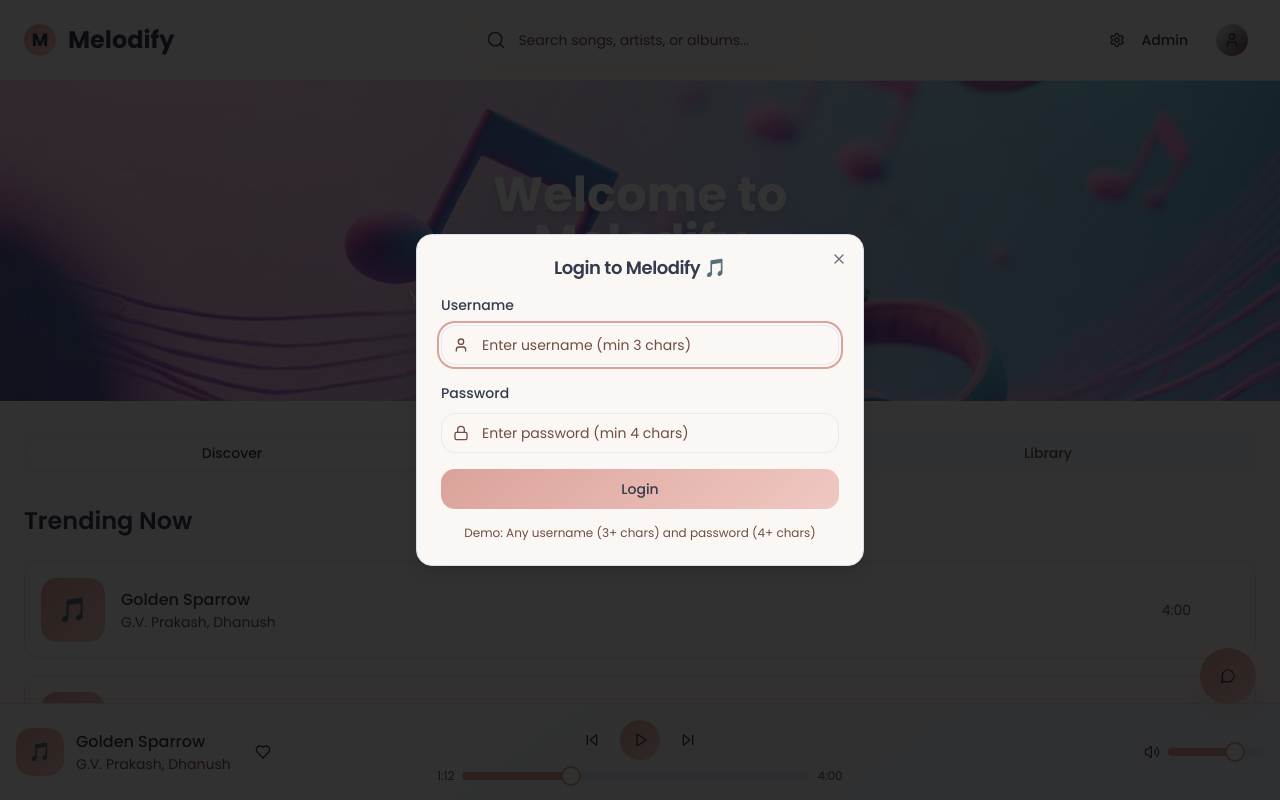
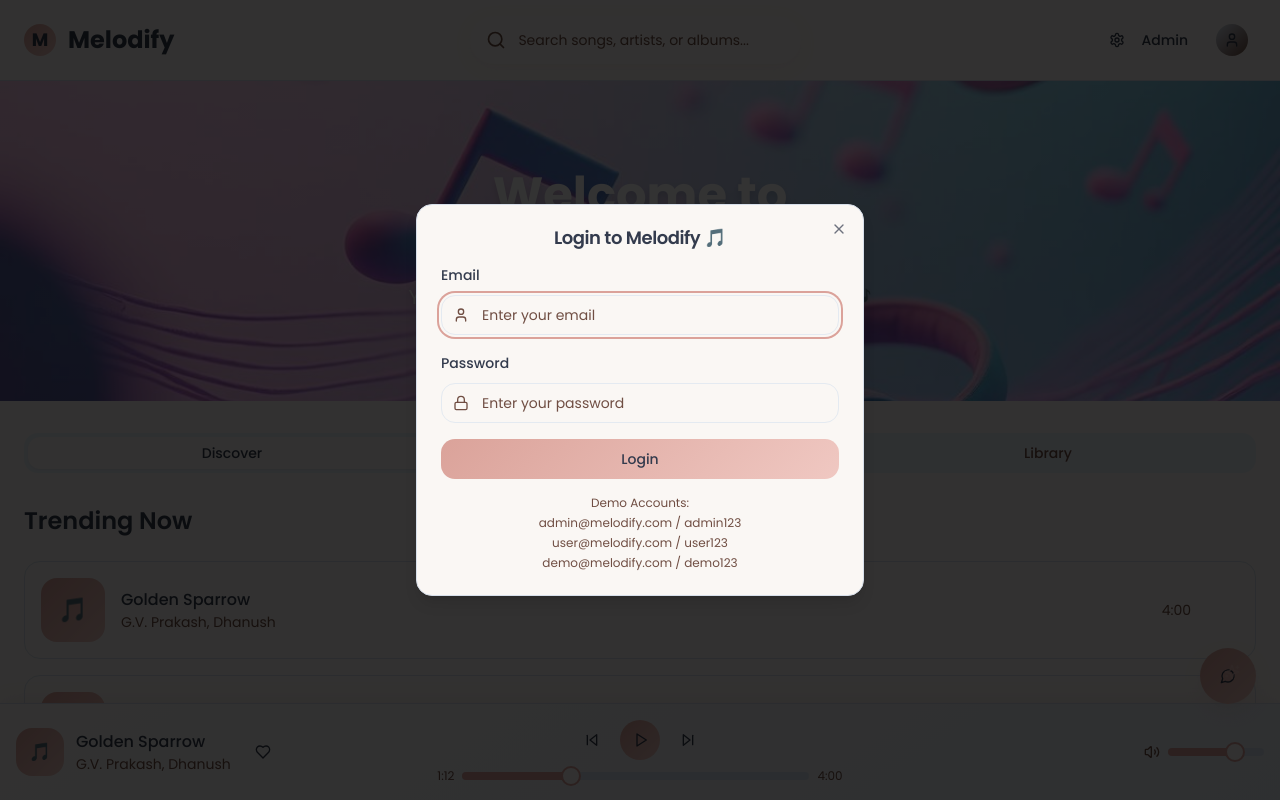
Before and after one commit to sivaranji627/sonic-friend-app, a React (Vite) app: page / in a window 1280 px wide. Both pictures are taken after a click on the button 1231 px from the left and 40 px from the top of the page. Shown: the top 800 px of the page. Built offline with nearby package versions, Linux system fonts and the light colour scheme.

Commit message:
Fix login validation
Ensure login only succeeds with correct credentials.

```diff
--- a/src/components/UserLogin.tsx
+++ b/src/components/UserLogin.tsx
@@ -11,7 +11,7 @@ interface UserLoginProps {
 }
 
 export const UserLogin = ({ onLoginStatusChange }: UserLoginProps) => {
-  const [username, setUsername] = useState("");
+  const [email, setEmail] = useState("");
   const [password, setPassword] = useState("");
   const [isLoggedIn, setIsLoggedIn] = useState(false);
   const [currentUser, setCurrentUser] = useState("");
@@ -21,34 +21,44 @@ export const UserLogin = ({ onLoginStatusChange }: UserLoginProps) => {
   const handleLogin = (e: React.FormEvent) => {
     e.preventDefault();
 
-    if (!username.trim() || !password.trim()) {
+    if (!email.trim() || !password.trim()) {
       toast({
         title: "Login Failed",
-        description: "Please enter both username and password",
+        description: "Please enter both email and password",
         variant: "destructive",
       });
       return;
     }
 
-    // Simple validation - in real app, this would be API call
-    if (username.length >= 3 && password.length >= 4) {
+    // Validate specific credentials
+    const validCredentials = [
+      { email: "admin@melodify.com", password: "admin123" },
+      { email: "user@melodify.com", password: "user123" },
+      { email: "demo@melodify.com", password: "demo123" }
+    ];
+
+    const isValidUser = validCredentials.find(
+      cred => cred.email === email && cred.password === password
+    );
+
+    if (isValidUser) {
       setIsLoggedIn(true);
-      setCurrentUser(username);
+      setCurrentUser(email);
       setIsDialogOpen(false);
-      onLoginStatusChange?.(true, username);
+      onLoginStatusChange?.(true, email);
 
       toast({
         title: "Welcome! 🎵",
-        description: `Successfully logged in as ${username}`,
+        description: `Successfully logged in as ${email}`,
       });
 
       // Clear form
-      setUsername("");
+      setEmail("");
       setPassword("");
     } else {
       toast({
         title: "Login Failed",
-        description: "Username must be at least 3 characters and password at least 4 characters",
+        description: "Invalid email or password",
         variant: "destructive",
       });
     }
@@ -103,15 +113,15 @@ export const UserLogin = ({ onLoginStatusChange }: UserLoginProps) => {
 
         <form onSubmit={handleLogin} className="space-y-4">
           <div className="space-y-2">
-            <Label htmlFor="username" className="text-sm font-medium">Username</Label>
+            <Label htmlFor="email" className="text-sm font-medium">Email</Label>
             <div className="relative">
               <User className="absolute left-3 top-1/2 transform -translate-y-1/2 h-4 w-4 text-muted-foreground" />
               <Input
-                id="username"
-                type="text"
-                placeholder="Enter username (min 3 chars)"
-                value={username}
-                onChange={(e) => setUsername(e.target.value)}
+                id="email"
+                type="email"
+                placeholder="Enter your email"
+                value={email}
+                onChange={(e) => setEmail(e.target.value)}
                 className="pl-10"
                 required
               />
@@ -125,7 +135,7 @@ export const UserLogin = ({ onLoginStatusChange }: UserLoginProps) => {
               <Input
                 id="password"
                 type="password"
-                placeholder="Enter password (min 4 chars)"
+                placeholder="Enter your password"
                 value={password}
                 onChange={(e) => setPassword(e.target.value)}
                 className="pl-10"
@@ -141,9 +151,12 @@ export const UserLogin = ({ onLoginStatusChange }: UserLoginProps) => {
             Login
           </Button>
 
-          <p className="text-xs text-muted-foreground text-center">
-            Demo: Any username (3+ chars) and password (4+ chars)
-          </p>
+          <div className="text-xs text-muted-foreground text-center space-y-1">
+            <p>Demo Accounts:</p>
+            <p>admin@melodify.com / admin123</p>
+            <p>user@melodify.com / user123</p>
+            <p>demo@melodify.com / demo123</p>
+          </div>
         </form>
       </DialogContent>
     </Dialog>
```
